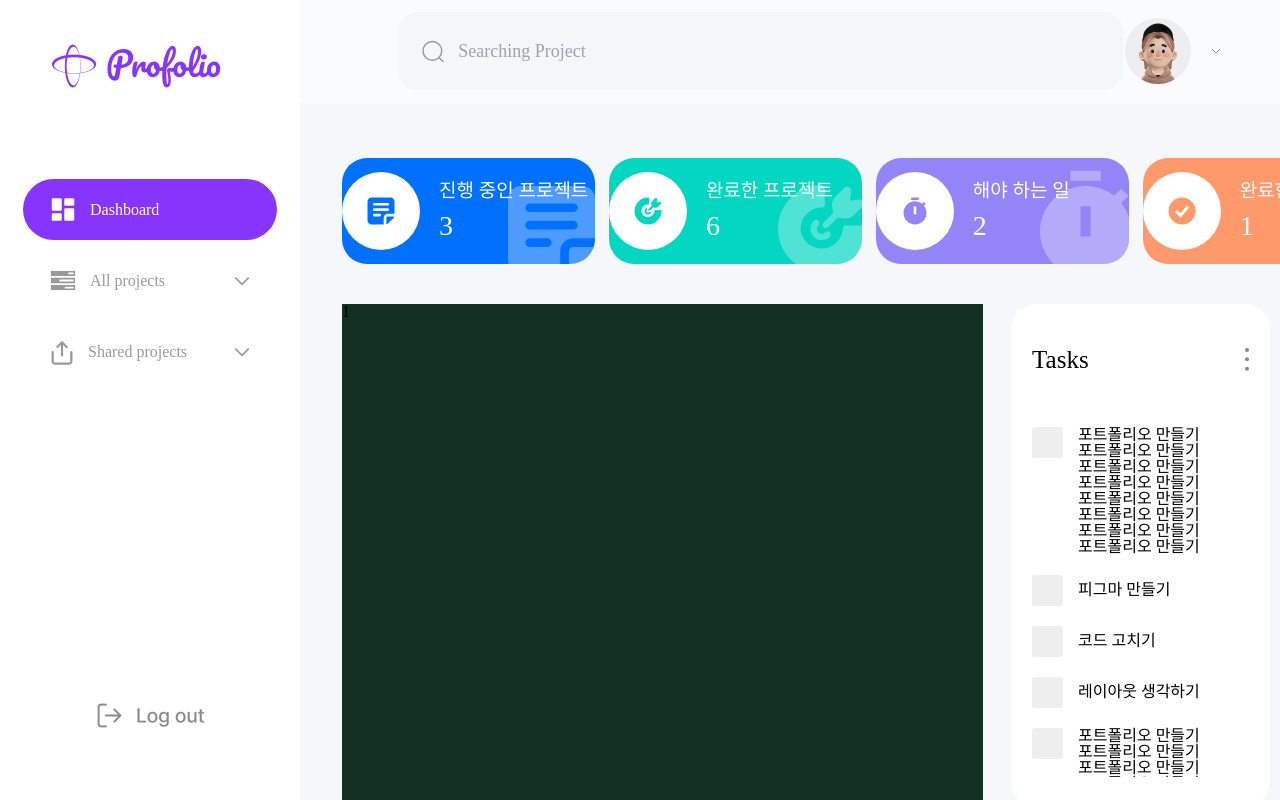
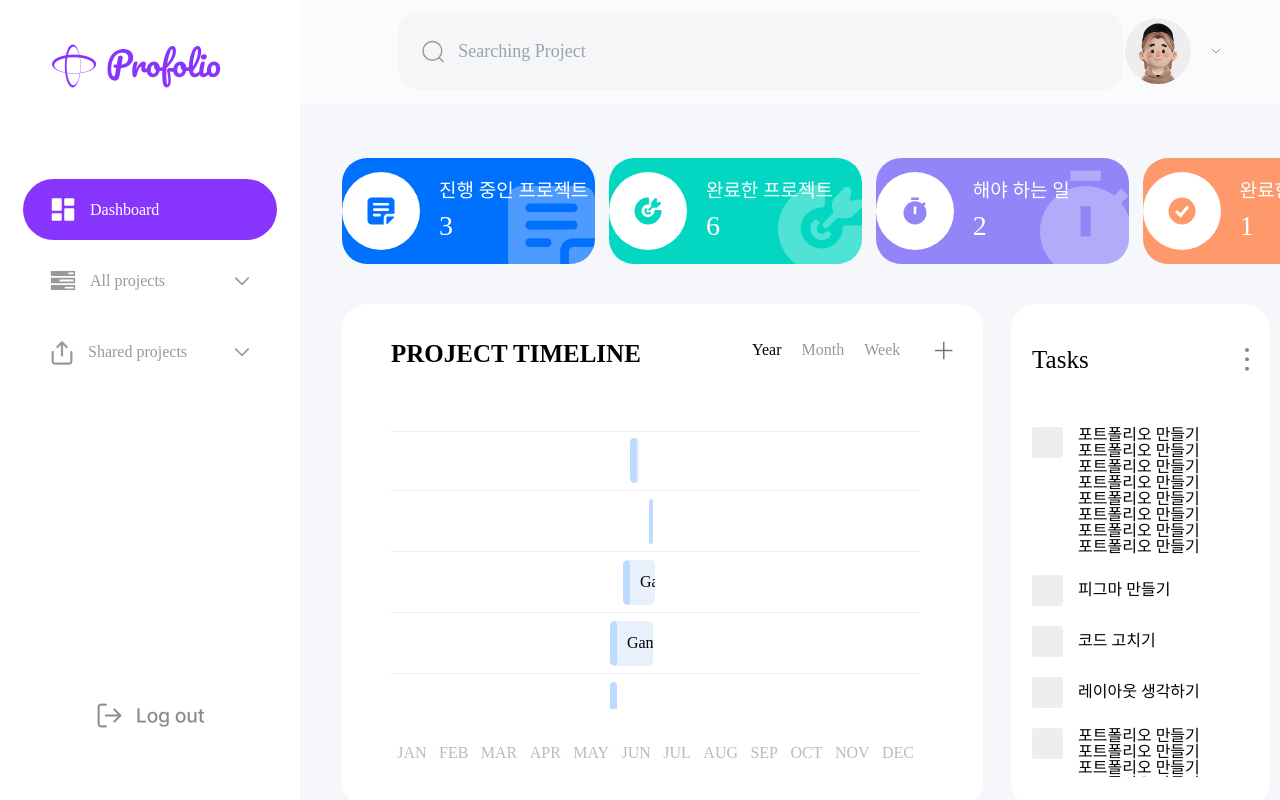
Before and after one commit to 2025MirimITShow-profolio/profolio-client, a React (Vite) app: page / in a window 1280 px wide. Shown: the top 800 px of the page. Built offline with nearby package versions, Linux system fonts and the light colour scheme.

Commit message:
[feat] : Project Timeline 구현

```diff
--- a/src/components/Dashboard/DashboardContainer.tsx
+++ b/src/components/Dashboard/DashboardContainer.tsx
@@ -2,6 +2,7 @@ import SimpleBox from './SimpleBox'
 import Tasks from './Tasks'
 import Members from './Members'
 import DailyGoals from './DailyGoals'
+import ProjectTimeline from './ProjectTimeline'
 import styles from '../../style/DashboardContainer.module.css'
 
 const simpleItem = [
@@ -43,7 +44,7 @@ export default function DashboardContainer() {
                     ))}
                 </div>
                 <div className={styles.gridContainer}>
-                    <div style={{width: '100%', height: '100%', backgroundColor: '#123123'}}>1</div>
+                    <ProjectTimeline />
                     <Tasks />
                     <Members />
                     <DailyGoals />
--- /dev/null
+++ b/src/components/Dashboard/ProjectTimeline.tsx
@@ -0,0 +1,233 @@
+import { useEffect, useState } from "react";
+import { useThemeStore } from "../../store/themeStore";
+import styles from '../../style/ProjectTimeline.module.css'
+import styled from "styled-components";
+
+const time = ['Year', 'Month', 'Week']
+const year = ['JAN', 'FEB', 'MAR', 'APR', 'MAY', 'JUN', 'JUL', 'AUG', 'SEP', 'OCT', 'NOV', 'DEC']
+const month = [1, 5, 10, 15, 20, 25]
+const week = ['Mon', 'Tue', 'Wed', 'Thu', 'Fri', 'Sat', 'Sun'];
+const unit = [year, month, week]
+
+const today = new Date();
+const day = today.getDay();
+const diffToMon = day === 0 ? -6 : 1 - day;
+const diffToSun = day === 0 ? 0 : 7 - day;
+const startDay = [
+    new Date(today.getFullYear(), 0, 1),
+    new Date(today.getFullYear(), today.getMonth(), 1),
+    new Date(today.getFullYear(), today.getMonth(), today.getDate()+diffToMon)
+]
+const endDay = [
+    new Date(today.getFullYear(), 11, 31),
+    new Date(today.getFullYear(), today.getMonth()+1, 0),
+    new Date(today.getFullYear(), today.getMonth(), today.getDate()+diffToSun)
+]
+for(let i=0; i<3; i++){
+    console.log(startDay[i], endDay[i]);
+}
+const percent= [
+    0.274,
+    100/endDay[1].getDate(),
+    14.28
+]
+month.push(endDay[1].getDate())
+
+const data = [
+    { project: "Alpha", startDate: "25-06-15", endDate: "25-06-20" },
+    { project: "Beta", startDate: "25-06-28", endDate: "25-06-30" },
+    { project: "Gamma", startDate: "25-06-10", endDate: "25-07-01" },
+    { project: "Gamma", startDate: "25-06-01", endDate: "25-06-30" },
+    { project: "Gamma", startDate: "25-06-01", endDate: "25-06-05" },
+    { project: "Gamma", startDate: "25-06-02", endDate: "25-06-08" },
+    { project: "Gamma", startDate: "25-06-02", endDate: "25-06-09" },
+    { project: "Gamma", startDate: "25-06-03", endDate: "25-06-30" },
+    { project: "Gamma", startDate: "25-06-02", endDate: "25-06-30" },
+    { project: "Gamma", startDate: "25-06-01", endDate: "25-06-30" },
+];
+
+const parsedData = data.map(item => {
+    const parseDate = (str:string) => {
+        const [yy, mm, dd] = str.split('-').map(Number);
+        const fullYear = 2000 + yy; // "25" → 2025
+        return new Date(fullYear, mm - 1, dd); // 월은 0부터 시작
+    };
+
+    return {
+        ...item,
+        startDate: parseDate(item.startDate),
+        endDate: parseDate(item.endDate)
+    };
+});;
+
+type IsDarkProps = {
+    isDark: boolean
+}
+
+const ProcessContainer = styled.div<IsDarkProps>`
+    width: 100%;
+    height: calc(100% - 54px);
+    max-height: calc(100% - 54px);
+    display: flex;
+    flex-direction: column;
+    row-gap: 1px;
+    padding: 21px 0 11px;
+    row-gap: 1px;
+    overflow: auto;
+
+    &::-webkit-scrollbar {
+        width: 5px;
+        height: 0;
+    }
+
+    &::-webkit-scrollbar-track {
+        background: ${({isDark}) => isDark?'#383843':'#EEEEEE'};
+        border-radius: 5px;
+    }
+
+    &::-webkit-scrollbar-thumb {
+        background: ${({isDark}) => isDark?'#6C6C73':'#CCCCCC'};
+        border-radius: 5px;
+    }
+`
+
+const UnitBox = styled.div<IsDarkProps>`
+    width: calc(100% - 33px);
+    min-height: 21px;
+    display: flex;
+    align-items: center;
+    justify-content: space-around;
+    margin-top: 33px;
+    overflow: hidden;
+    color: ${({isDark}) => isDark?'#777777':'#BBBBBB'}
+`
+
+const Line = styled.div<IsDarkProps>`
+    width: calc(100% - 33px);
+    border-bottom: 1px solid ${({isDark}) => isDark?'#383843':'#EEEEEE'};
+    min-height: 60px;
+    position: relative;
+    display: flex;
+    align-items: center;
+    overflow: hidden;
+
+    &:first-child {
+        border-top: 1px solid ${({isDark}) => isDark?'#383843':'#EEEEEE'};
+    }
+`
+
+type ProjectProps = {
+    name: string,
+    start: Date,
+    end: Date,
+    timeUnit: number
+}
+export function Project({name, start, end, timeUnit}: ProjectProps) {
+    const daysWidth = (end.getTime() - start.getTime()) / (1000 * 60 * 60 * 24);
+    const daysLeft = (start.getTime() - startDay[timeUnit].getTime()) / (1000 * 60 * 60 * 24)
+    const containerWidth = (end>endDay[timeUnit])? 101 : (daysWidth+1) * percent[timeUnit]
+    const containerLeft = (start<startDay[timeUnit])? -1 : daysLeft * percent[timeUnit]
+    return (
+        <div style={{
+            backgroundColor: '#E8F0FB',
+            width: `${containerWidth}%`,
+            height: '45px',
+            position: 'absolute',
+            left: `${containerLeft}%`,
+            overflow: 'hidden',
+            display: 'flex',
+            alignItems: 'center',
+            ...(containerLeft != -1 ? {
+                borderTopLeftRadius: '5px',
+                borderBottomLeftRadius: '5px',
+            } : {}),
+            ...(containerWidth != 101 ? {
+                borderTopRightRadius: '5px',
+                borderBottomRightRadius: '5px',
+            } : {})
+        }}>
+            {containerLeft ?
+                <div
+                    style={{
+                        width: '7px',
+                        height: '100%',
+                        background: '#BFDAFF',
+                        borderRadius: '5px',
+                    }}
+                /> : <></>
+            }
+            <p
+                style={{
+                    position: 'absolute',
+                    color: '#000',
+                    left: '17px',
+                    width: 'calc(100% - 24px)'
+                }}
+            >{name}</p>
+        </div>
+    )
+}
+
+type Project = {
+    startDate: Date,
+    endDate: Date,
+    project: string
+}
+
+export default function ProjectTimeline() {
+    const isDark = useThemeStore((store) => store.isDark)
+    const [timeUnit, setTimeUnit] = useState(0)
+    const [projects, setProjects] = useState<Project[]>([])
+
+    useEffect(() => {
+        let projectsArr = []
+        for(let i=0; i<parsedData.length; i++) {
+            if(!(parsedData[i].startDate > endDay[timeUnit] || parsedData[i].endDate < startDay[timeUnit])){
+                projectsArr.push(parsedData[i])
+            }
+        }
+        setProjects(projectsArr)
+    }, [timeUnit])
+
+    return (
+        <div
+            className={styles.projectTimelineContainer}
+            style={isDark?{backgroundColor: '#2B2B37', color: '#FFFFFF'}:{backgroundColor: '#FFFFFF', color: '#000000'}}
+        >
+            <div className={styles.header}>
+                <p className={styles.title}>PROJECT TIMELINE</p>
+                <div className={styles.unitContainer}>
+                    {time.map((t, i) => (
+                        <span
+                            style={timeUnit===i?{color: isDark?'#FFF':'#000'}:{color: '#999999'}}
+                            onClick={() => setTimeUnit(i)}
+                        >
+                            {t}
+                        </span>
+
+                    ))}
+                    <span style={{marginLeft: '15px'}}>
+                        <svg width="18" height="19" viewBox="0 0 18 19" fill="none" xmlns="http://www.w3.org/2000/svg">
+                            <path d="M0 9.5H17.5" stroke={isDark?'#BBBBBB':'#777777'} stroke-width="1.5"/>
+                            <path d="M8.75 0.75L8.75 18.25" stroke={isDark?'#BBBBBB':'#777777'} stroke-width="1.5"/>
+                        </svg>
+                    </span>
+                </div>
+            </div>
+
+            <div className={styles.projectContainer}>
+                <ProcessContainer isDark={isDark}>
+                    {projects.map((project, i) =>  (
+                        <Line isDark={isDark}>
+                            <Project name={project.project} start={project.startDate} end={project.endDate} timeUnit={timeUnit} />
+                        </Line>
+                    ))}
+                </ProcessContainer>
+
+                <UnitBox isDark={isDark}>
+                    {unit[timeUnit].map((u, i) => <span key={i}>{u}</span>)}
+                </UnitBox>
+            </div>
+        </div>
+    )
+}
--- a/src/style/Members.module.css
+++ b/src/style/Members.module.css
@@ -14,11 +14,12 @@
 }
 
 .container {
-    width: 92.2%;
+    width: 100%;
     height: 80%;
     display: flex;
     flex-direction: column;
     overflow-y: hidden;
+    padding-right: 30px;
 }
 
 .header {
--- /dev/null
+++ b/src/style/ProjectTimeline.module.css
@@ -0,0 +1,44 @@
+.projectTimelineContainer {
+    width: 100%;
+    height: 100%;
+    border-radius: 25px;
+    padding-left: 49px;
+    padding-right: 30px;
+    overflow: hidden;
+}
+
+.header {
+    width: 100%;
+    display: flex;
+    align-items: flex-start;
+    justify-content: space-between;
+    margin: 37px 0 44px;
+}
+
+.title {
+    font-size: 25px;
+    font-weight: bold;
+}
+
+.unitContainer {
+    width: auto;
+    height: auto;
+    display: flex;
+    align-items: center;
+    column-gap: 20px;
+}
+
+.projectContainer {
+    width: 100%;
+    height: 70.2%;
+    overflow: hidden;
+}
+
+.test {
+    width: calc(100% - 33px);
+    border-bottom: 1px solid #EEEEEE;
+    min-height: 60px;
+}
+.test:first-child {
+    border-top: 1px solid #EEEEEE;
+}
```
Also changed, not shown: public/images/plus.svg (added).
